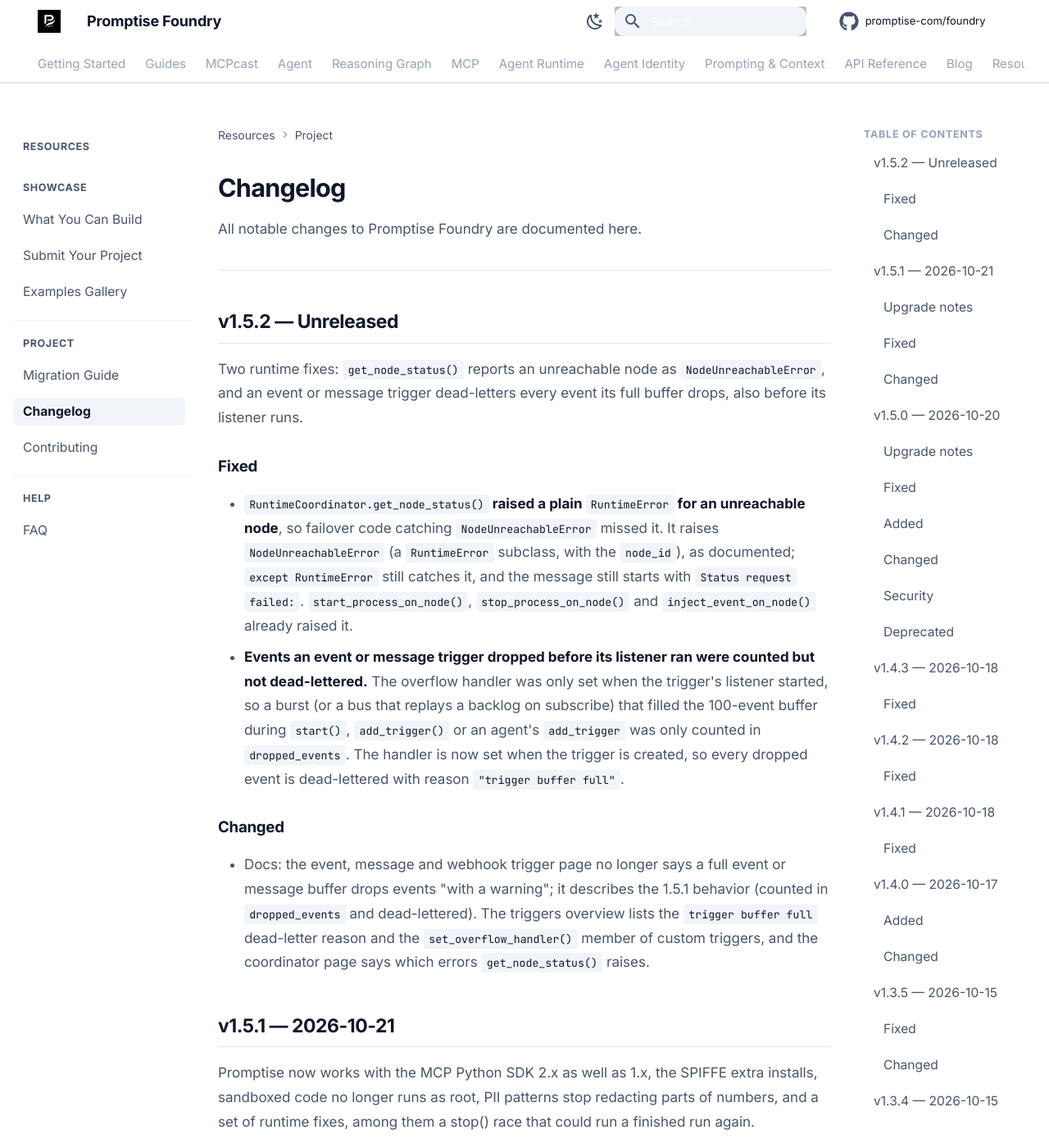
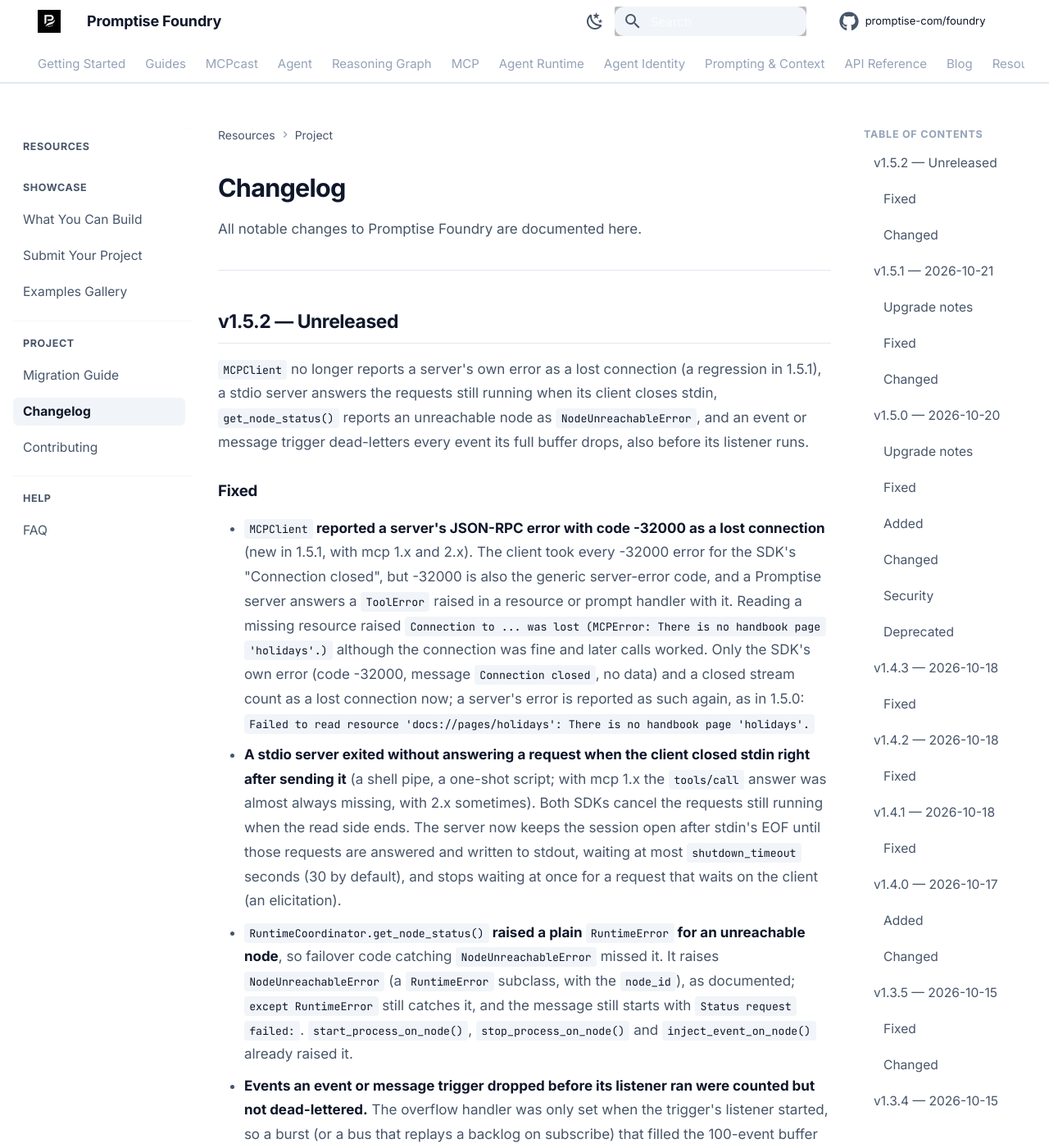
Before and after one commit to CloudEngineHub/DeepMCPAgent, an MkDocs documentation site: the page built from docs/resources/changelog.md, in a window 1280 px wide and 1400 px high. Shown: the whole window at 82% size. Built offline with MkDocs 1.6.1 and Material for MkDocs 9.7.7, drawn with Linux system fonts in a browser that asks for light colours; comment, search, counter and statistics services are not loaded; some of the changed text lies outside the part shown.

Commit message:
docs(mcp): stdio EOF draining, server errors vs lost connections; 1.5.2 changelog
Co-Authored-By: Claude Opus 5.5 <noreply@anthropic.com>

```diff
--- a/docs/resources/changelog.md
+++ b/docs/resources/changelog.md
@@ -6,16 +6,18 @@ All notable changes to Promptise Foundry are documented here.
 
 ## v1.5.2 — Unreleased
 
-Two runtime fixes: `get_node_status()` reports an unreachable node as `NodeUnreachableError`, and an event or message trigger dead-letters every event its full buffer drops, also before its listener runs.
+`MCPClient` no longer reports a server's own error as a lost connection (a regression in 1.5.1), a stdio server answers the requests still running when its client closes stdin, `get_node_status()` reports an unreachable node as `NodeUnreachableError`, and an event or message trigger dead-letters every event its full buffer drops, also before its listener runs.
 
 ### Fixed
 
+- **`MCPClient` reported a server's JSON-RPC error with code -32000 as a lost connection** (new in 1.5.1, with mcp 1.x and 2.x). The client took every -32000 error for the SDK's "Connection closed", but -32000 is also the generic server-error code, and a Promptise server answers a `ToolError` raised in a resource or prompt handler with it. Reading a missing resource raised `Connection to ... was lost (MCPError: There is no handbook page 'holidays'.)` although the connection was fine and later calls worked. Only the SDK's own error (code -32000, message `Connection closed`, no data) and a closed stream count as a lost connection now; a server's error is reported as such again, as in 1.5.0: `Failed to read resource 'docs://pages/holidays': There is no handbook page 'holidays'.`
+- **A stdio server exited without answering a request when the client closed stdin right after sending it** (a shell pipe, a one-shot script; with mcp 1.x the `tools/call` answer was almost always missing, with 2.x sometimes). Both SDKs cancel the requests still running when the read side ends. The server now keeps the session open after stdin's EOF until those requests are answered and written to stdout, waiting at most `shutdown_timeout` seconds (30 by default), and stops waiting at once for a request that waits on the client (an elicitation).
 - **`RuntimeCoordinator.get_node_status()` raised a plain `RuntimeError` for an unreachable node**, so failover code catching `NodeUnreachableError` missed it. It raises `NodeUnreachableError` (a `RuntimeError` subclass, with the `node_id`), as documented; `except RuntimeError` still catches it, and the message still starts with `Status request failed:`. `start_process_on_node()`, `stop_process_on_node()` and `inject_event_on_node()` already raised it.
 - **Events an event or message trigger dropped before its listener ran were counted but not dead-lettered.** The overflow handler was only set when the trigger's listener started, so a burst (or a bus that replays a backlog on subscribe) that filled the 100-event buffer during `start()`, `add_trigger()` or an agent's `add_trigger` was only counted in `dropped_events`. The handler is now set when the trigger is created, so every dropped event is dead-lettered with reason `"trigger buffer full"`.
 
 ### Changed
 
-- Docs: the event, message and webhook trigger page no longer says a full event or message buffer drops events "with a warning"; it describes the 1.5.1 behavior (counted in `dropped_events` and dead-lettered). The triggers overview lists the `trigger buffer full` dead-letter reason and the `set_overflow_handler()` member of custom triggers, and the coordinator page says which errors `get_node_status()` raises.
+- Docs: the event, message and webhook trigger page no longer says a full event or message buffer drops events "with a warning"; it describes the 1.5.1 behavior (counted in `dropped_events` and dead-lettered). The triggers overview lists the `trigger buffer full` dead-letter reason and the `set_overflow_handler()` member of custom triggers, and the coordinator page says which errors `get_node_status()` raises. The MCP deployment and building-servers pages describe what a stdio server does when stdin closes, and the client page says a server's error is not a lost connection.
 
 ## v1.5.1 — 2026-10-21
 
```
Also changed, not shown: CHANGELOG.md (+4 -2 lines), docs/mcp/client/index.md (+1 -1 lines), docs/mcp/server/building-servers.md (+1 -1 lines), docs/mcp/server/deployment.md (+2 -0 lines).
